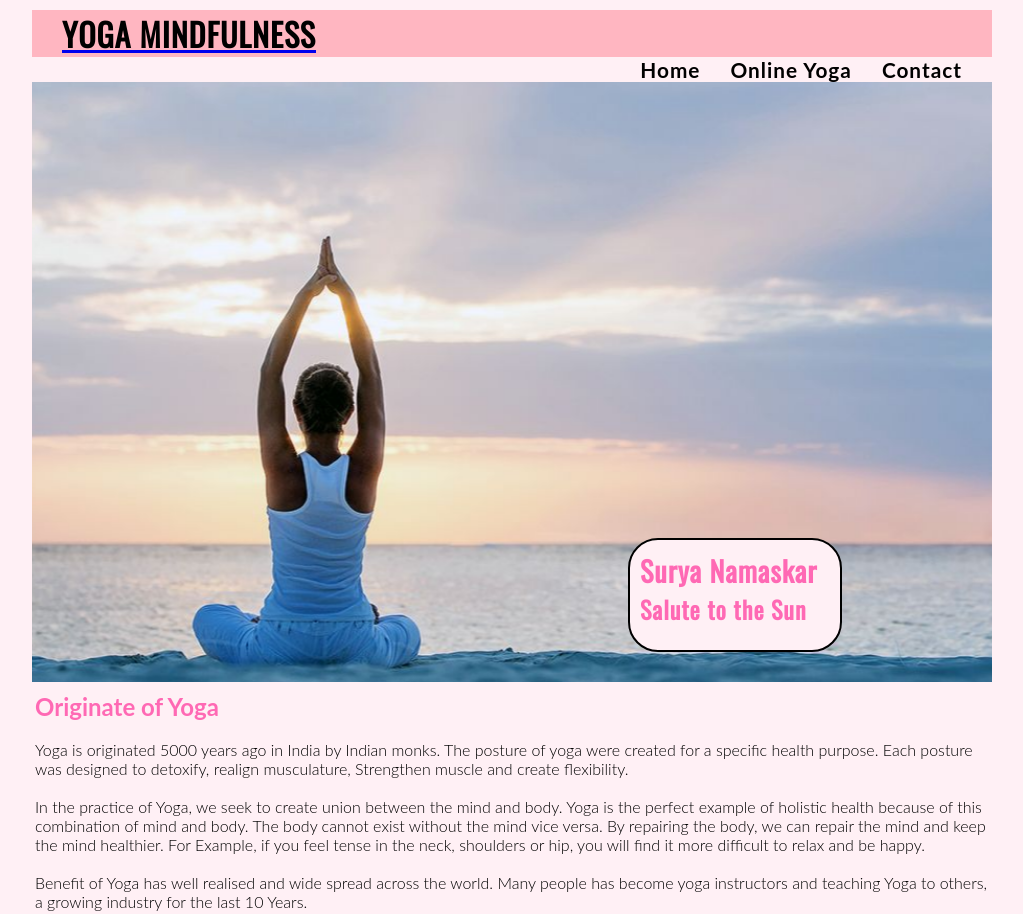
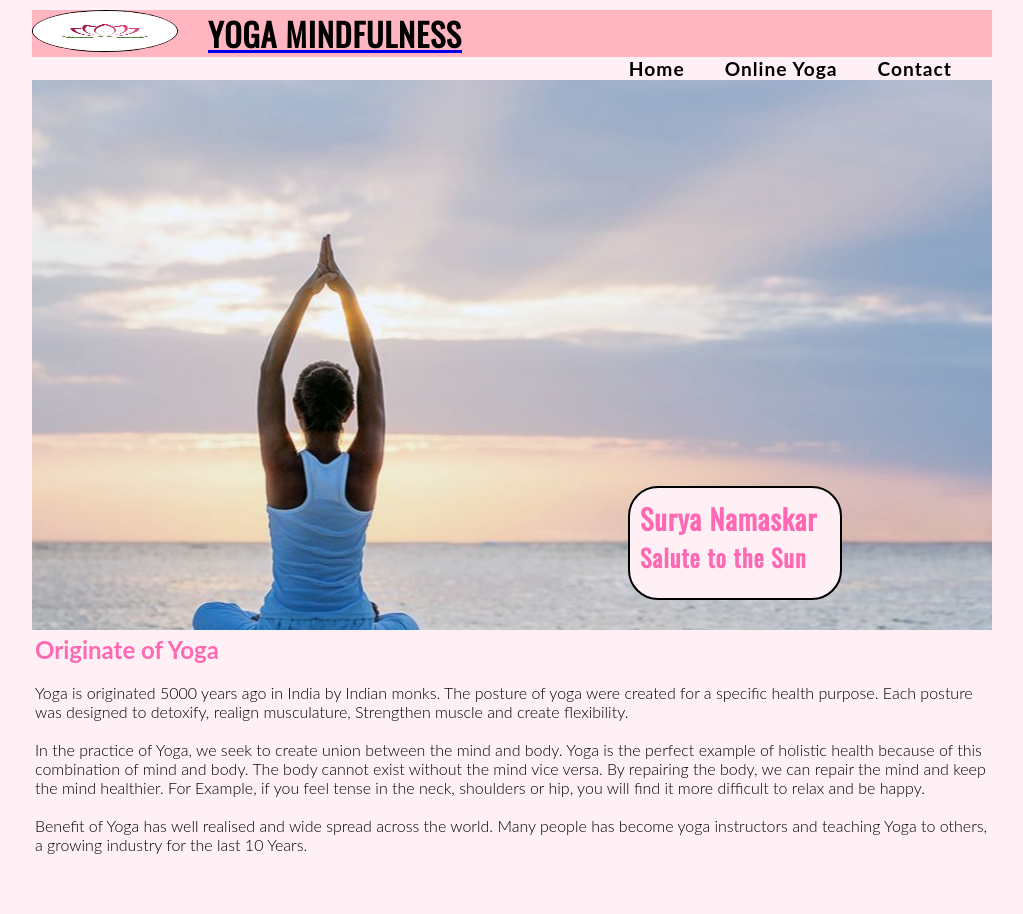
Before and after one commit to KSanthanesh/Yoga-Mindfulness, a plain HTML site: page index.html in a window 1280 px wide. Shown: the top 914 px of the page, without its empty margins (128-1151 px from the left). Drawn offline with nearby package versions, Linux system fonts and the light colour scheme.

Commit message:
Add logo in header page

```diff
--- a/assets/css/style.css
+++ b/assets/css/style.css
@@ -26,6 +26,7 @@ body {
 /* heading and logo */
 header {
     background-color: var(--secondary-color);
+
 }
 
 h1 {
@@ -33,6 +34,16 @@ h1 {
     text-transform: uppercase;
     letter-spacing: 1px;
     color: var(--black);
+}
+.header{
+    display:flex;
+}
+.header img {
+    width: 15%;
+    height: 40px;
+    padding: 0;
+    border: 1px solid black;
+    border-radius: 50%;
 }
 
 #logo {
@@ -42,7 +53,7 @@ h1 {
 
 /* navigation links */
 #menu {
-    font-size: 130%;
+    font-size: 120%;
     letter-spacing: 1px;
     font-weight: bold;
 }
@@ -50,7 +61,7 @@ h1 {
 #menu li {
     float: right;
     list-style-type: none;
-    margin-right: 30px;
+    margin-right: 40px;
 }
 
 #menu a {
@@ -64,7 +75,7 @@ h1 {
 
 /* hero image */
 #hero-outer {
-    height: 600px;
+    height: 550px;
     width: 100%;
     overflow: hidden;
     position: relative;
@@ -116,7 +127,7 @@ h1 {
 }
 
 #originate-yoga {
-    margin-top: 10px;
+    margin-top: 5px;
     margin-bottom: 50px;
 }
 
@@ -238,8 +249,10 @@ footer {
 
 .social-networks i {
     font-size: 160%;
-    margin-left: 90px;
+    margin-left: 150px;
+    margin-top: 25px;
     color: var(--pink);
+
 }
 
 /* Online-Yoga */
--- a/index.html
+++ b/index.html
@@ -13,9 +13,14 @@
 
 <body>
     <header>
+        <div class="header">
+            <img src="assets/image/logo.jpg">
         <a href="index.html">
             <h1 id="logo">Yoga Mindfulness</h1>
+
         </a>
+
+    </div>
 
         <nav>
             <ul id="menu">
```
Also changed, not shown: assets/image/logo.jpg (added).
